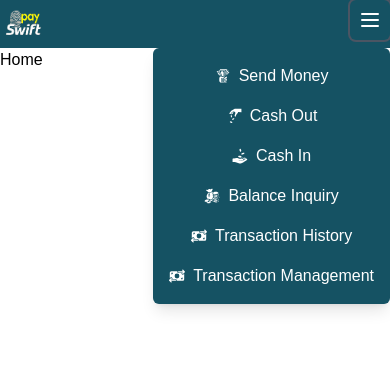
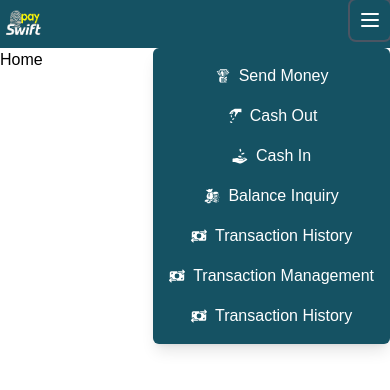
Before and after one commit to Md-Rashedul-Islam-Rajib/pay-swift, a React (Vite) app: page / in a window 390 px wide. Both pictures are taken after a click on the button 370 px from the left and 20 px from the top of the page. Shown: the top 390 px of the page. Built offline with nearby package versions, Linux system fonts and the light colour scheme.

Commit message:
navbar mobile modified

```diff
--- a/src/components/NavbarMobile.jsx
+++ b/src/components/NavbarMobile.jsx
@@ -103,7 +103,13 @@ const NavbarMobile = () => {
           >
             <FaMoneyBillTransfer /> <span>Transaction Management</span>
           </NavLink>
-
+          <NavLink
+            to="/transaction-history-agent"
+            onClick={handleMenuItemClick}
+            className="block px-4 py-2 text-white hover:bg-gray-200 flex items-center gap-2 justify-center"
+          >
+            <FaMoneyBillTransfer /> <span>Transaction History</span>
+          </NavLink>
 
 
         </div>
```
